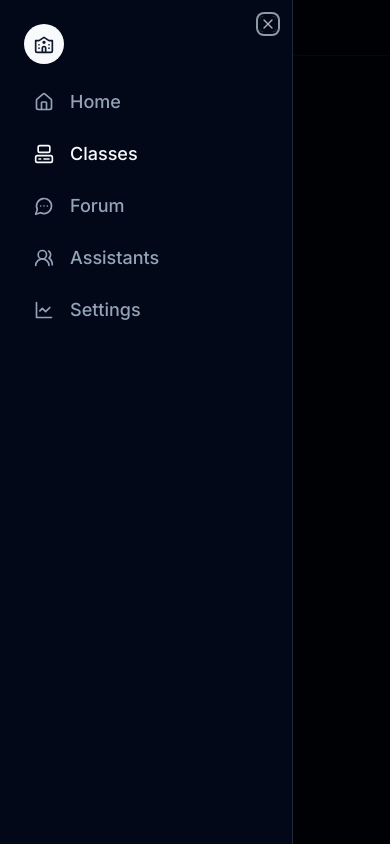
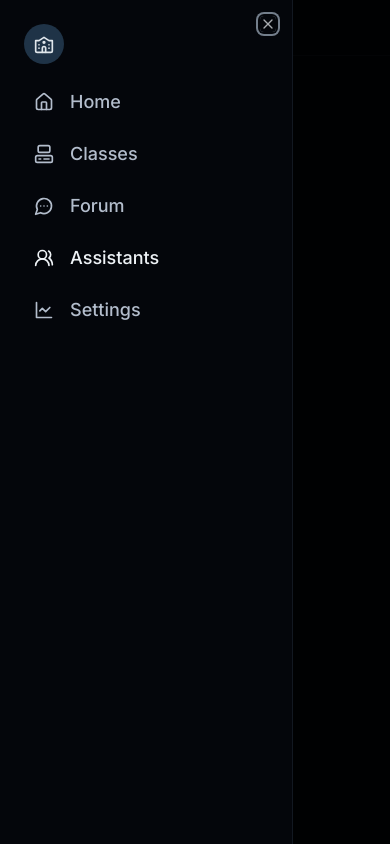
Before and after one commit to FilipDimi/ta-collab, a Next.js app: page /pages/ta in a window 390 px wide. Both pictures are taken after a click on the button "Toggle Menu". Built offline with nearby package versions, Linux system fonts and the light colour scheme.

Commit message:
mobile active page fixed

```diff
--- a/src/app/globals.css
+++ b/src/app/globals.css
@@ -4,35 +4,35 @@
 
   @layer base {
     :root {
-      --background: 222.2 84% 4.9%;
-      --foreground: 210 40% 98%;
+      --background: 222.2 50% 3%;            /* Very dark grey-blue for background */
+      --foreground: 210 30% 95%;              /* Very light blue for foreground text */
 
-      --card: 222.2 84% 4.9%;
-      --card-foreground: 210 40% 98%;
+      --card: 222.2 50% 3%;                   /* Same as background */
+      --card-foreground: 210 30% 95%;         /* Same as foreground, for readability */
 
-      --popover: 222.2 84% 4.9%;
-      --popover-foreground: 210 40% 98%;
+      --popover: 222.2 50% 3%;                /* Same as background */
+      --popover-foreground: 210 30% 95%;      /* Same as foreground */
 
-      --primary: 210 40% 98%;
-      --primary-foreground: 222.2 47.4% 11.2%;
+      --primary: 210 40% 20%;                 /* Dark blue for primary elements */
+      --primary-foreground: 210 20% 90%;      /* Light blue for text on primary elements */
 
-      --secondary: 217.2 32.6% 17.5%;
-      --secondary-foreground: 210 40% 98%;
+      --secondary: 217.2 30% 15%;             /* Darker slate for secondary elements */
+      --secondary-foreground: 210 20% 90%;    /* Lighter blue for text on secondary elements */
 
-      --muted: 217.2 32.6% 17.5%;
-      --muted-foreground: 215 20.2% 65.1%;
+      --muted: 217.2 20% 15%;                 /* Dark muted color */
+      --muted-foreground: 215 20% 75%;        /* Light grey for text on muted backgrounds */
 
-      --accent: 217.2 32.6% 17.5%;
-      --accent-foreground: 210 40% 98%;
+      --accent: 217.2 40% 20%;                /* Dark blue for accent elements */
+      --accent-foreground: 210 20% 90%;       /* Light blue for text on accent elements */
 
-      --destructive: 0 62.8% 30.6%;
-      --destructive-foreground: 210 40% 98%;
+      --destructive: 0 50% 20%;               /* Dark red for destructive elements */
+      --destructive-foreground: 0 30% 90%;    /* Light red for text on destructive elements */
 
-      --border: 217.2 32.6% 17.5%;
-      --input: 217.2 32.6% 17.5%;
-      --ring: 212.7 26.8% 83.9%;
+      --border: 217.2 30% 10%;                /* Dark border color */
+      --input: 217.2 30% 10%;                 /* Dark input fields */
+      --ring: 212.7 20% 70%;                  /* Lighter grey for focus rings */
 
-      --radius: 0.5rem;
+      --radius: 0.5rem;                       /* Border radius for rounded corners */
     }
 
     .dark {
--- a/src/app/pages/classes/page.tsx
+++ b/src/app/pages/classes/page.tsx
@@ -3,7 +3,7 @@ import React from 'react'
 
 const page = () => {
   return (
-    <Sidebar activeTab="classes" />
+    <Sidebar />
   )
 }
 
--- a/src/components/ui/sidebar.tsx
+++ b/src/components/ui/sidebar.tsx
@@ -31,6 +31,16 @@ const activePageIndicator = (pathname: string, targetPath: string): string => {
   }
 };
 
+const mobileActivePageIndicator = (pathname: string, targetPath: string): string => {
+    const baseClass =
+      "flex items-center gap-4 px-2.5";
+    if (pathname === targetPath) {
+      return `${baseClass} text-foreground`;
+    } else {
+      return `${baseClass} text-muted-foreground hover:text-foreground`;
+    }
+  };
+
 const Sidebar: React.FC = () => {
   // Get the active page
   const pathname = usePathname().split("/")[2];
@@ -41,6 +51,13 @@ const Sidebar: React.FC = () => {
   const forumActiveTab = activePageIndicator(pathname, "forum");
   const taActiveTab = activePageIndicator(pathname, "ta");
   const profileActiveTab = activePageIndicator(pathname, "profile");
+
+  // Indicate active pages on mobile devices
+  const mobileHomeActivePage = mobileActivePageIndicator(pathname, "home");
+  const mobileClassesActiveTab = mobileActivePageIndicator(pathname, "classes");
+  const mobileForumActiveTab = mobileActivePageIndicator(pathname, "forum");
+  const mobileTaActiveTab = mobileActivePageIndicator(pathname, "ta");
+  const mobileProfileActiveTab = mobileActivePageIndicator(pathname, "profile");
 
   return (
     <header className="sticky top-0 z-30 flex h-14 items-center gap-4 border-b bg-background px-4 sm:static sm:h-auto sm:border-0 sm:bg-transparent sm:px-6">
@@ -127,35 +144,35 @@ const Sidebar: React.FC = () => {
             </Link>
             <Link
               href="/pages/home"
-              className="flex items-center gap-4 px-2.5 text-muted-foreground hover:text-foreground"
+              className={mobileHomeActivePage}
             >
               <HomeIcon className="h-5 w-5" />
               Home
             </Link>
             <Link
               href="/pages/classes"
-              className="flex items-center gap-4 px-2.5 text-foreground"
+              className={mobileClassesActiveTab}
             >
               <Computer className="h-5 w-5" />
               Classes
             </Link>
             <Link
               href="/pages/forum"
-              className="flex items-center gap-4 px-2.5 text-muted-foreground hover:text-foreground"
+              className={mobileForumActiveTab}
             >
               <MessageCircleMore className="h-5 w-5" />
               Forum
             </Link>
             <Link
               href="/pages/ta"
-              className="flex items-center gap-4 px-2.5 text-muted-foreground hover:text-foreground"
+              className={mobileTaActiveTab}
             >
               <UsersRound className="h-5 w-5" />
               Assistants
             </Link>
             <Link
               href="/pages/profile"
-              className="flex items-center gap-4 px-2.5 text-muted-foreground hover:text-foreground"
+              className={mobileProfileActiveTab}
             >
               <LineChart className="h-5 w-5" />
               Settings
```
